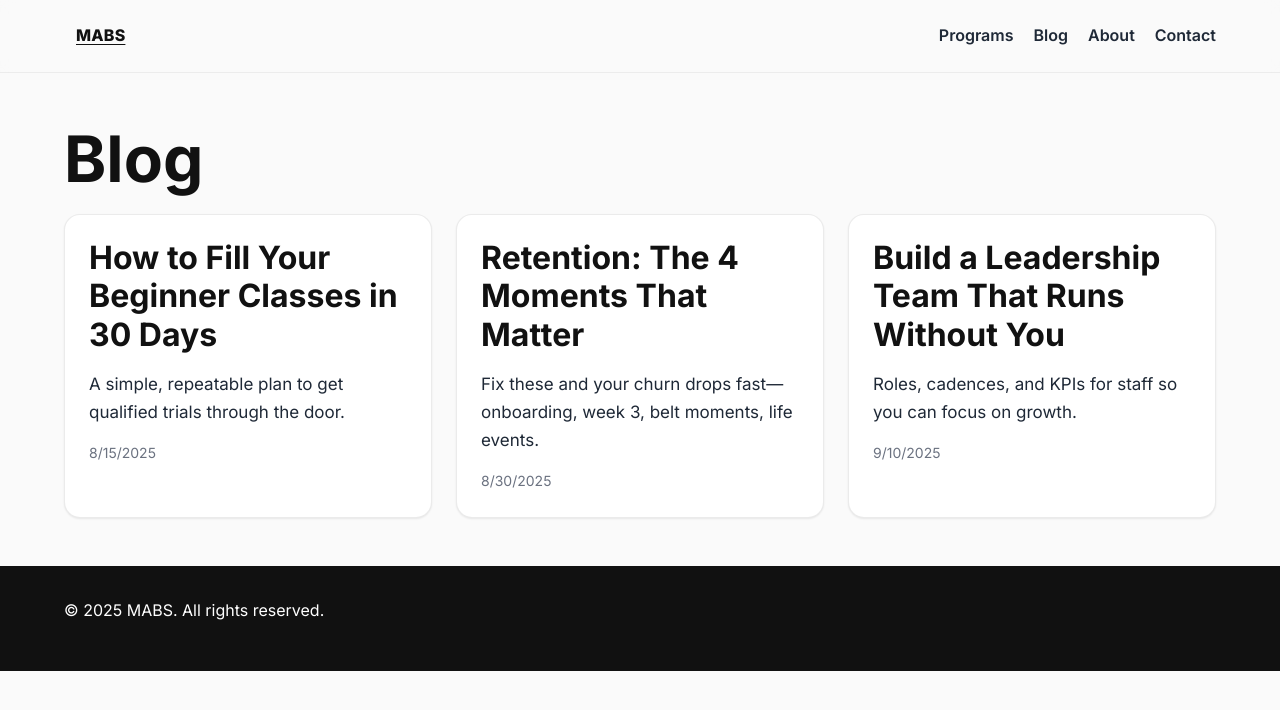
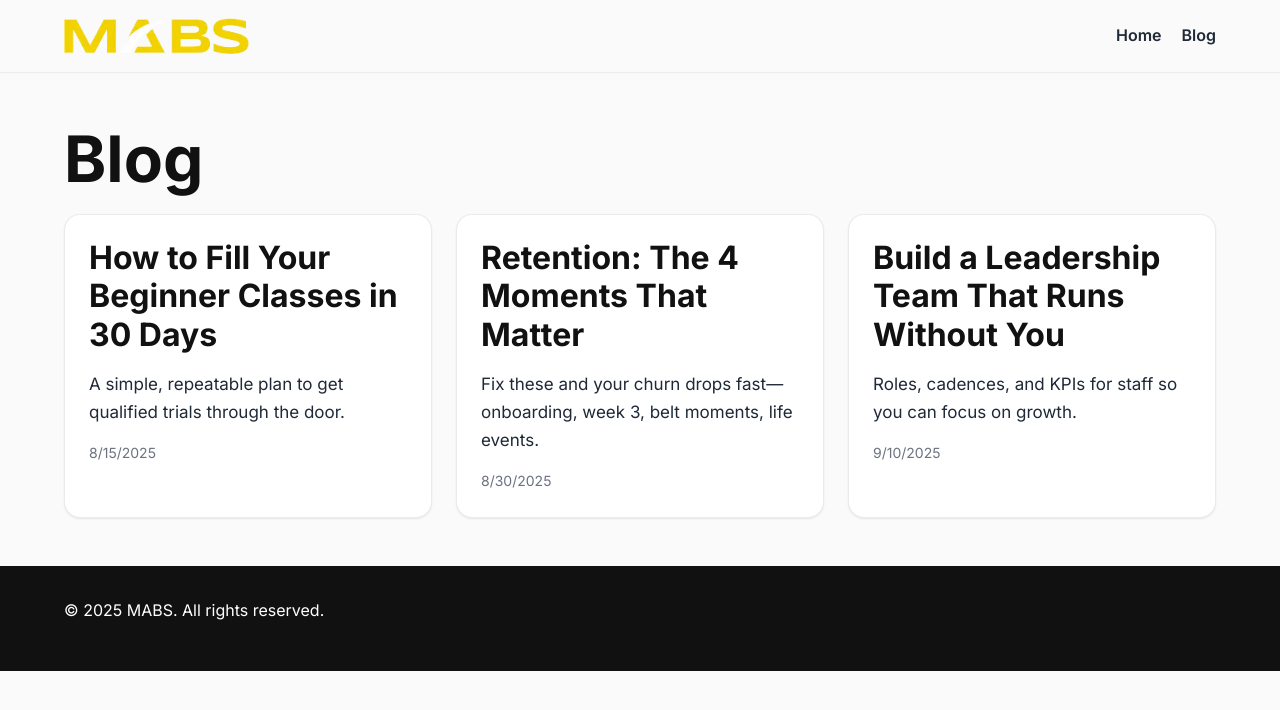
Before and after one commit to nsapsead/mabs, a plain HTML site: page public/blog.html in a window 1280 px wide. Drawn offline with Linux system fonts and the light colour scheme.

Commit message:
Blog: add nav link and dedicated blog page wiring

```diff
--- a/public/blog.html
+++ b/public/blog.html
@@ -13,14 +13,11 @@
     <header class="site-header">
       <div class="container site-header__inner">
         <a class="brand" href="/">
-          <span class="brand__mark" aria-hidden="true"></span>
-          <span>MABS</span>
+          <img src="/assets/img/mabs_logo.png" alt="MABS" />
         </a>
         <nav class="nav" aria-label="Primary">
-          <a href="/programs.html">Programs</a>
+          <a href="/">Home</a>
           <a href="/blog.html" aria-current="page">Blog</a>
-          <a href="/about.html">About</a>
-          <a href="/contact.html">Contact</a>
         </nav>
         <button class="button nav__toggle" aria-expanded="false" aria-controls="mobile-nav">Menu</button>
       </div>
```
Also changed, not shown: public/index.html (+1 -0 lines).
